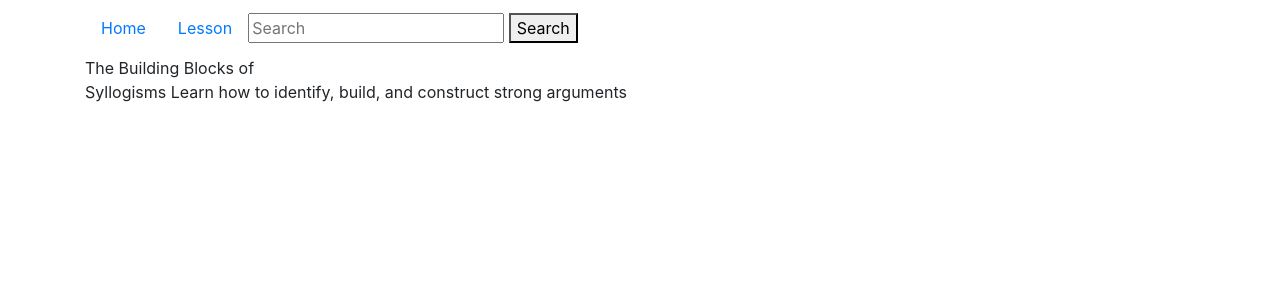
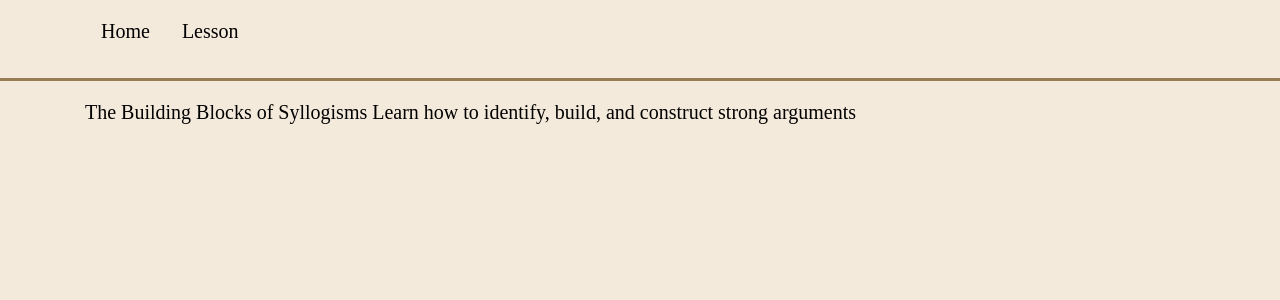
Before and after one commit to gruiiiw/ui_design_syllogism, a Flask app: page / in a window 1280 px wide. Shown: the top 300 px of the page. Run offline with Flask 3, Linux system fonts and the light colour scheme; some libraries are stand-ins or nearby versions.

Commit message:
Homepage Add color and fonts and text styles

```diff
--- a/static/main.css
+++ b/static/main.css
@@ -1,8 +1,21 @@
 /* Homepage css */
-beigeBackground {
-    background-color: blue;
+.beigeBackground {
+    background-color: #f4eadb;
+    font-size: 20px;
 
 }
 
+.bodaniText{
+    font-family: 'Bodani FLF';
+    color: black;
+}
+
+.textSize{
+
+}
+
+.navLine{
+    border-top: 3px solid #967d55;
+}
 
 /* Start Button */
--- a/templates/homepage.html
+++ b/templates/homepage.html
@@ -1,14 +1,21 @@
-{% extends "layout.html" %} {% block content %}
+{% extends "layout.html" %}
 
-<div class="beigeBackground">
-
-    The Building Blocks of
-    <br>Syllogisms
+{% block content %}
 
 
-    Learn how to identify, build, and construct strong arguments
 
-</div>
+    <div class=" bodaniText">
+
+
+        The Building Blocks of
+
+        Syllogisms
+        Learn how to identify, build, and construct strong arguments
+
+    </div>
+
+
+
 
 
 {% endblock %}
--- a/templates/layout.html
+++ b/templates/layout.html
@@ -13,47 +13,37 @@
 
   <!-- Bootstrap CSS -->
   <link rel="stylesheet" href="https://stackpath.bootstrapcdn.com/bootstrap/4.2.1/css/bootstrap.min.css">
-
-
   <link rel="stylesheet" href="{{url_for('static', filename='main.css')}}">
 
     <title>Home</title>
   </head>
-  <body>
+  <body class = "beigeBackground">
 
 
-<nav class="navbar navbar-expand-lg navbar-light">
+<nav class="navbar navbar-expand-lg navbar-light beigeBackground">
   <div class="container">
-    <a class="nav-link bold" href="/">Home</a> <!-- click home name goes to homepage -->
-    <a class="nav-link" href="/lesson">Lesson</a> <!-- click website name goes to homepage -->
+    <a class="nav-link bold bodaniText" href="/">Home</a> <!-- click home name goes to homepage -->
+    <a class="nav-link bodaniText" href="/lesson">Lesson</a> <!-- click website name goes to homepage -->
 
 
     <button class="navbar-toggler" type="button" data-bs-toggle="collapse" data-bs-target="#navbarNavAltMarkup" aria-controls="navbarNavAltMarkup" aria-expanded="false" aria-label="Toggle navigation">
       <span class="navbar-toggler-icon"></span>
     </button>
 
-    <form id="searchForm"> <!-- search bar -->
-      <input type="text" id="search" name="search" placeholder="Search">
-      <button type="submit">Search</button>
-    </form>
-
     <div class="collapse navbar-collapse" id="navbarNavAltMarkup">
       <div class="navbar-nav">
-
       </div>
     </div>
   </div>
 </nav>
 
+<hr class="navLine">
 
-    <div class = "beigeBackground">
-
-      <div class="container">
+    <div class="container">
           {% block content %}
 
 
           {% endblock %}
-      </div>
 
     </div>
   </body>
```
